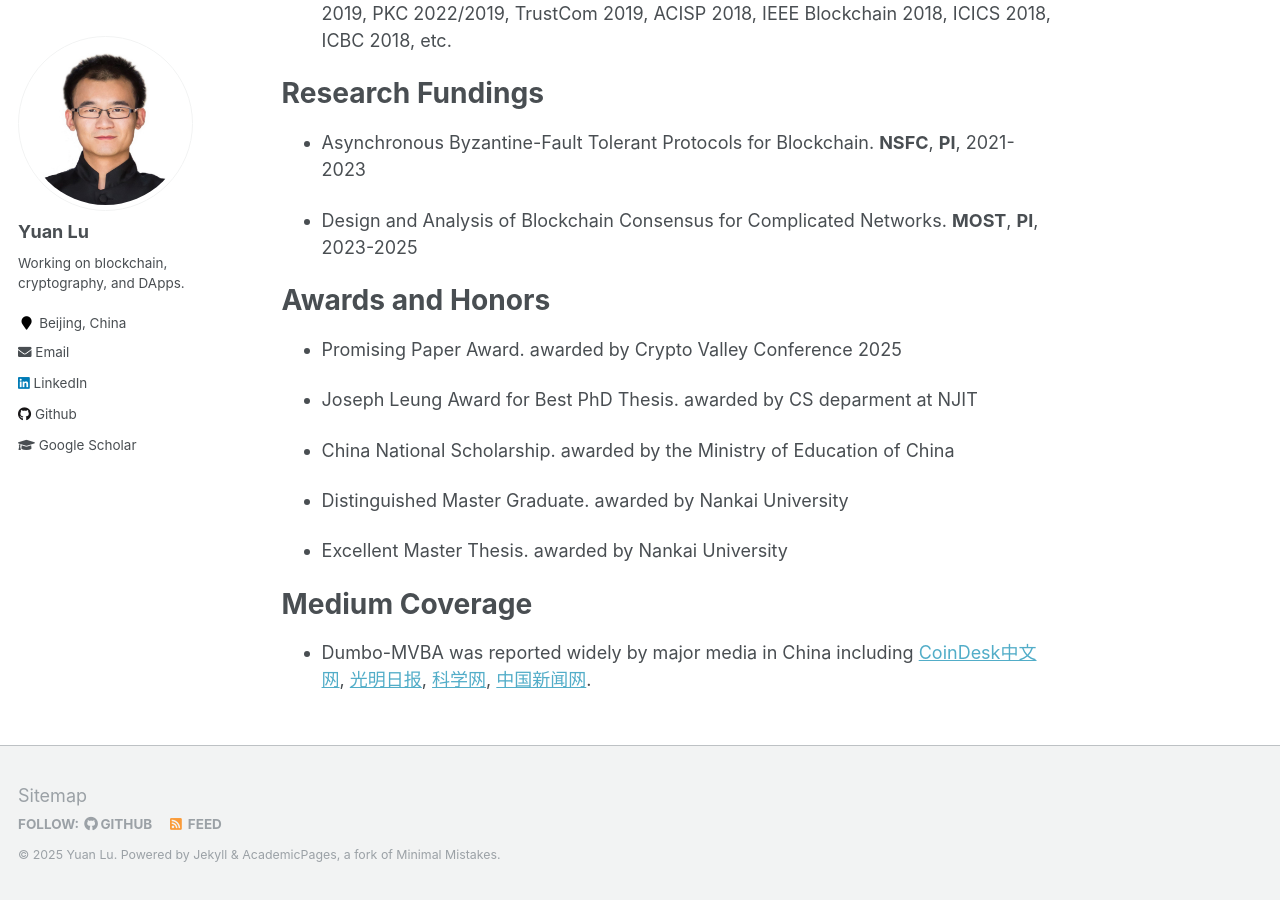
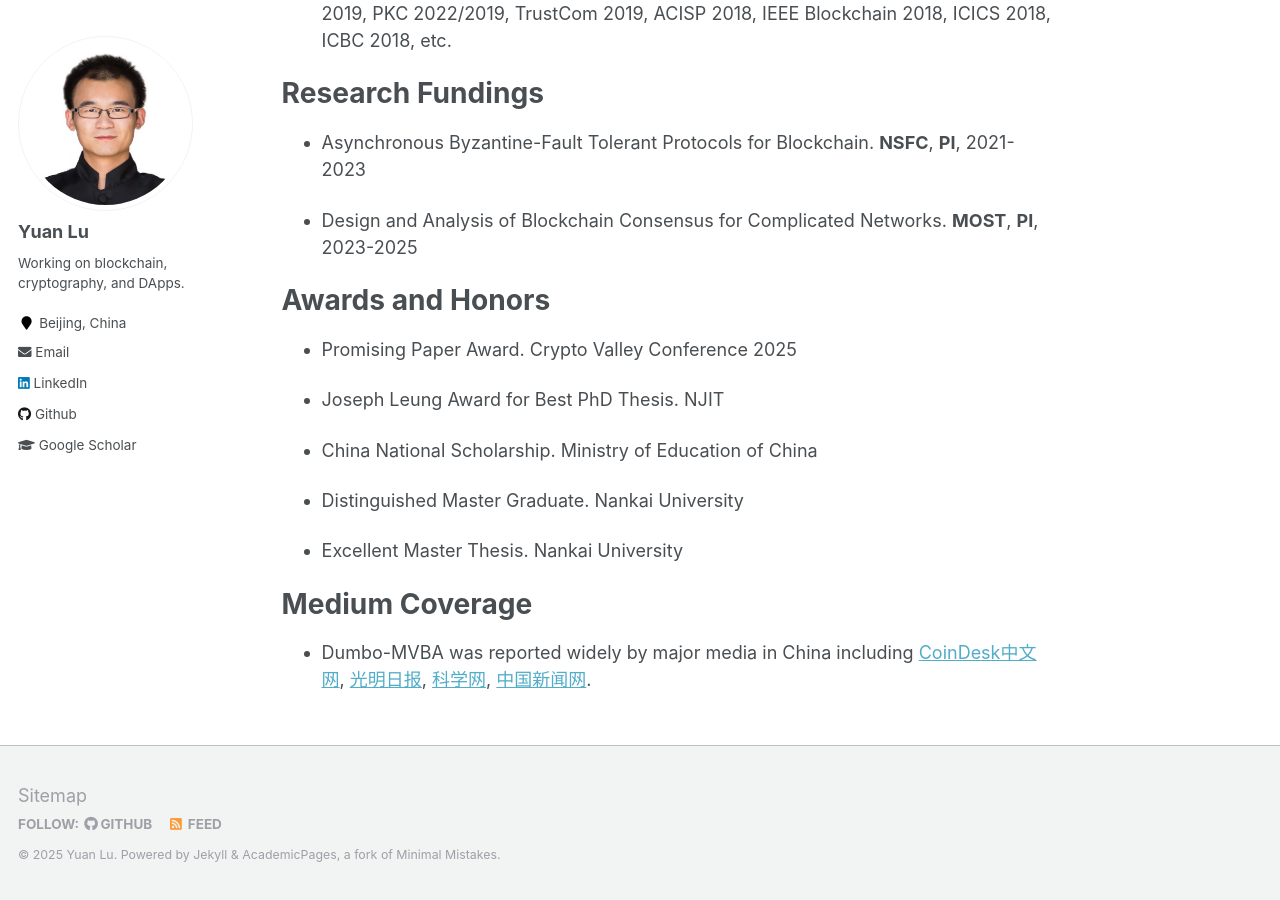
Before and after one commit to yylluu/yylluu.github.io, a Jekyll site: the page built from _pages/about.md, in a window 1280 px wide and 900 px high, scrolled down 1517 px. Built offline with Jekyll 4.4.1, drawn with Linux system fonts in a browser that asks for light colours.

Commit message:
Update about.md

```diff
--- a/_pages/about.md
+++ b/_pages/about.md
@@ -87,15 +87,15 @@ Research Fundings
 Awards and Honors
 ======
 
-- Promising Paper Award. awarded by Crypto Valley Conference 2025
+- Promising Paper Award. Crypto Valley Conference 2025
 
-- Joseph Leung Award for Best PhD Thesis. awarded by CS deparment at NJIT
+- Joseph Leung Award for Best PhD Thesis. NJIT
 
-- China National Scholarship. awarded by the Ministry of Education of China
+- China National Scholarship. Ministry of Education of China
 
-- Distinguished Master Graduate. awarded by Nankai University
+- Distinguished Master Graduate. Nankai University
 
-- Excellent Master Thesis. awarded by Nankai University
+- Excellent Master Thesis. Nankai University
 
 
 Medium Coverage
```
